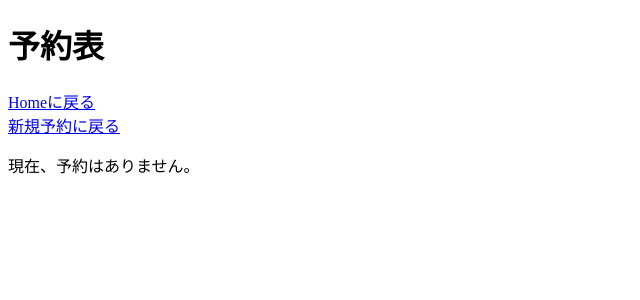
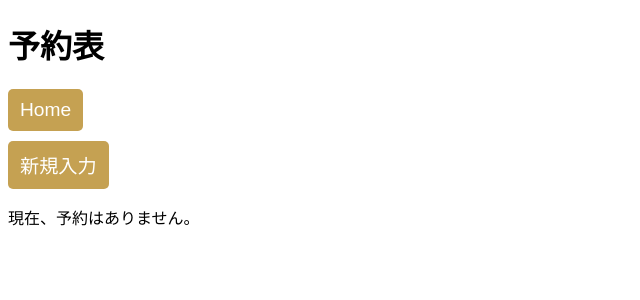
Before and after one commit to chara52/RMS, a Vue app: page /table in a window 1280 px wide. Shown: the top 300 px of the page, without its empty margins (0-640 px from the left). Built offline with nearby package versions, Linux system fonts and the light colour scheme.

Commit message:
ボタンの装飾

```diff
--- a/package.json
+++ b/package.json
@@ -13,6 +13,7 @@
   "dependencies": {
     "axios": "^1.7.9",
     "flatpickr": "^4.6.13",
+    "microcms-js-sdk": "^3.1.2",
     "vue": "^3.5.13",
     "vue-flatpickr-component": "^11.0.5",
     "vue-router": "^4.5.0",
--- a/src/components/ReservationForm.vue
+++ b/src/components/ReservationForm.vue
@@ -63,13 +63,13 @@ onMounted(() => {
     <div class="header">
       <div class="buttons">
         <!-- Homeページへのリンク -->
-        <button type="button" class="home-button">
-          <router-link to="/">HOME</router-link>
-        </button>
+        <router-link to="/">
+          <button type="button" class="home-button">HOME</button>
+        </router-link>
         <!-- 予約表ページへのリンク -->
-        <button type="button" class="table-button">
-          <router-link to="/table">予約表</router-link>
-        </button>
+        <router-link to="/table">
+          <button type="button" class="table-button">予約表</button>
+        </router-link>
       </div>
     </div>
 
--- a/src/components/ReservationTable.vue
+++ b/src/components/ReservationTable.vue
@@ -17,11 +17,13 @@ onMounted(() => {
   <div class="reservation-table">
     <h1>予約表</h1>
   </div>
-  <div>
-    <router-link to="/">Homeに戻る</router-link>
-  </div>
-  <div>
-    <router-link to="/form">新規予約に戻る</router-link>
+  <div class="button-container">
+        <router-link to="/" class="btn-link">
+          <button type="button" class="btn">Home</button>
+        </router-link>
+        <router-link to="/form" class="btn-link">
+          <button type="button" class="btn">新規入力</button>
+        </router-link>
   </div>
 
   <div v-if="reservations.length > 0">
@@ -75,4 +77,37 @@ onMounted(() => {
   body {
     margin-bottom: 40px;
   }
+
+  /* ボタンコンテナ */
+.button-container {
+  margin-top: 10px; /* 上部の余白を増やしてボタン間隔を広げる */
+  display: flex;
+  flex-direction: column;
+  gap: 10px; /* ボタンの間に20pxの間隔を追加 */
+  align-items: left;
+}
+
+/* ボタンのスタイル */
+.btn {
+  padding: 10px 12px;
+  font-size: 1.2em;
+  color: white;
+  background-color: #ac7806b1;
+  border: none;
+  border-radius: 5px;
+  cursor: pointer;
+  transition:
+    background-color 0.3s ease,
+    transform 0.2s ease;
+}
+
+.btn:hover {
+  background-color: #ac7806f9; /* ホバー時のオレンジ色を少し濃く */
+  transform: scale(1.05);
+}
+
+.btn:active {
+  background-color: #e03e00; /* クリック時のオレンジ色をさらに濃く */
+  transform: scale(1);
+}
 </style>
```
Also changed, not shown: 1 other file (tests, documents, lock files or other folders).
